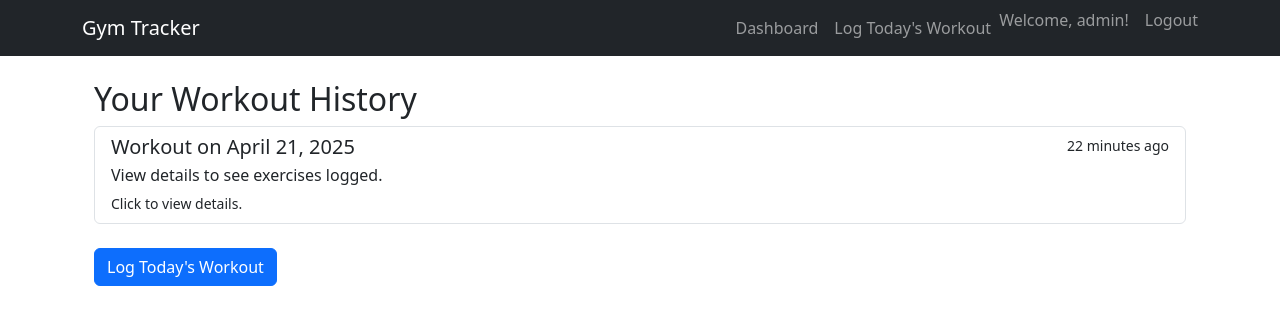
After one commit to karthik9990/gym_tracker_project, a Django app: page /workouts/ in a window 1280 px wide. The commit adds this page. Shown: the top 325 px of the page. Run offline with Django 5.2, Linux system fonts and the light colour scheme; a user stored in the database is signed in; data comes from the database, SQL or seed files in the repository; both versions use the stored data as it was after the commit.

Commit message:
Added Dashboard to users main page

```diff
--- a/workouts/templates/workouts/base.html
+++ b/workouts/templates/workouts/base.html
@@ -22,7 +22,7 @@
                 <!-- Add nav items here later (e.g., Log Workout, Dashboard, Logout) -->
                 {% if user.is_authenticated %}
                 <li class="nav-item">
-                    <a class="nav-link" href="#">Dashboard</a> <!-- Add dashboard url later -->
+                    <a class="nav-link" href="{% url 'workouts:dashboard' %}">Dashboard</a> {# Updated Link #}
                 </li>
                 <li class="nav-item">
                     <a class="nav-link" href="{% url 'workouts:log_workout' %}">Log Today's Workout</a>
--- /dev/null
+++ b/workouts/templates/workouts/dashboard.html
@@ -0,0 +1,39 @@
+{% extends 'workouts/base.html' %}
+
+{% block title %}Workout Dashboard{% endblock %}
+
+{% block content %}
+<div class="container mt-4">
+    <h2>Your Workout History</h2>
+
+    {% if workout_sessions %}
+        <div class="list-group">
+            {% for session in workout_sessions %}
+                <a href="{% url 'workouts:workout_detail' session_id=session.id %}" class="list-group-item list-group-item-action"> <!-- Add detail link later -->
+                    <div class="d-flex w-100 justify-content-between">
+                        <h5 class="mb-1">Workout on {{ session.date|date:"F d, Y" }}</h5>
+                        <small>{{ session.created_at|timesince }} ago</small>
+                    </div>
+                    <p class="mb-1">
+                        {% if session.notes %}
+                            {{ session.notes|truncatewords:15 }}
+                        {% else %}
+                            <!-- We could potentially show a summary like "X exercises logged" -->
+                            View details to see exercises logged.
+                        {% endif %}
+                    </p>
+                    <small>Click to view details.</small>
+                </a>
+            {% endfor %}
+        </div>
+    {% else %}
+        <div class="alert alert-info" role="alert">
+            You haven't saved any workout sessions yet. Go <a href="{% url 'workouts:log_workout' %}" class="alert-link">log one</a>!
+        </div>
+    {% endif %}
+
+    <div class="mt-4">
+        <a href="{% url 'workouts:log_workout' %}" class="btn btn-primary">Log Today's Workout</a>
+    </div>
+</div>
+{% endblock %}
--- a/workouts/urls.py
+++ b/workouts/urls.py
@@ -8,5 +8,6 @@ urlpatterns = [
     # We'll use one view for GET (show form/cart) and POST (add item)
     path('log/', views.log_workout_view, name='log_workout'),
     path('save/', views.save_workout_view, name='save_workout'),
-    # Add other URLs later (dashboard, etc.)
+    path('', views.dashboard_view, name='dashboard'),
+    path('session/<int:session_id>/', views.workout_detail_view, name='workout_detail'),
 ]
--- a/workouts/views.py
+++ b/workouts/views.py
@@ -3,6 +3,7 @@ from django.shortcuts import render, redirect, get_object_or_404
 from django.contrib.auth.decorators import login_required
 from .models import Exercise, WorkoutSession, WorkoutLog
 from django.utils import timezone
+from django.shortcuts import get_object_or_404
 from django.urls import reverse  # To generate URLs
 
 
@@ -116,7 +117,7 @@ def save_workout_view(request):
         # Redirect to a success page or dashboard (dashboard doesn't exist yet)
         print("Workout saved successfully!")
         # Add a success message using Django messages framework later
-        return redirect('workouts:log_workout')  # Redirect back to log page for now
+        return redirect('workouts:dashboard')  # Redirect back to log page for now
 
     except Exception as e:
         # Handle potential errors during save
@@ -124,4 +125,32 @@ def save_workout_view(request):
         # Add error message using Django messages framework later
         return redirect('workouts:log_workout')  # Redirect back
 
-# Add dashboard_view later
+@login_required
+def dashboard_view(request):
+    # Fetch all workout sessions for the currently logged-in user
+    # Order them by date, most recent first (defined in model's Meta)
+    user_sessions = WorkoutSession.objects.filter(user=request.user)
+
+    context = {
+        'workout_sessions': user_sessions,
+    }
+    return render(request, 'workouts/dashboard.html', context)
+
+@login_required
+def workout_detail_view(request, session_id):
+    # Fetch the specific WorkoutSession by its ID
+    # Also ensure the session belongs to the current user for security
+    workout_session = get_object_or_404(WorkoutSession, pk=session_id, user=request.user)
+
+    # Fetch the related WorkoutLog entries using the related_name='logs'
+    # defined in the WorkoutLog model's ForeignKey.
+    # They are automatically ordered if specified in WorkoutLog's Meta,
+    # otherwise, you can add .order_by('id') or similar here.
+    session_logs = workout_session.logs.all()
+
+    context = {
+        'session': workout_session,
+        'logs': session_logs,
+    }
+    return render(request, 'workouts/workout_detail.html', context)
+# We'll add workout_detail_view later
```
Also changed, not shown: workouts/templates/workouts/workout_detail.html (added, +58 -0 lines), db.sqlite3.
